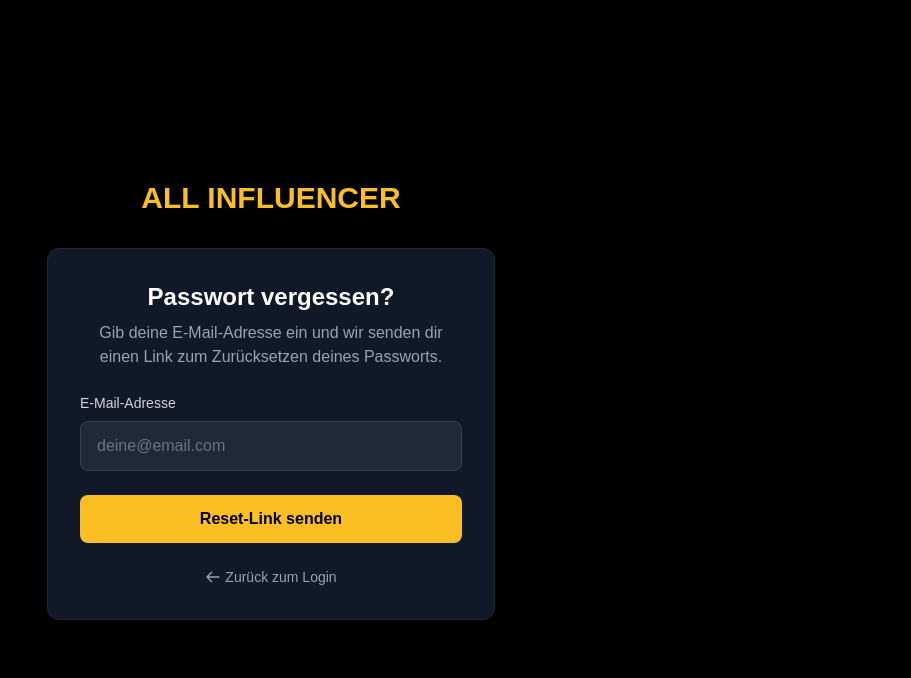
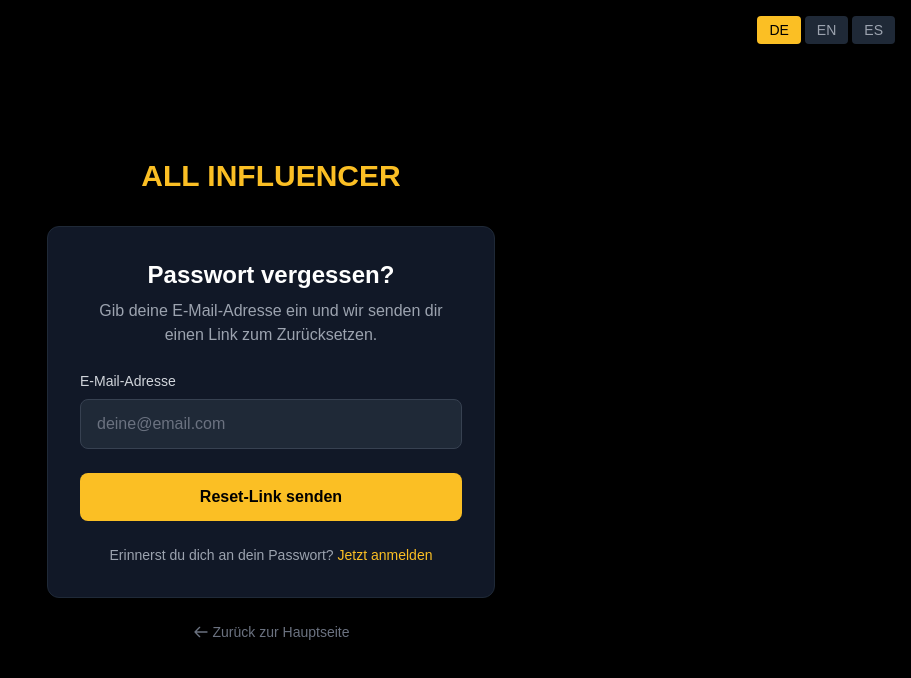
Before and after one commit to JulienW26/all-influencer, a Next.js app: page /forgot-password in a window 1280 px wide. Shown: the top 678 px of the page, without its empty margins (369-1280 px from the left). Built offline with nearby package versions, Linux system fonts and the light colour scheme.

Commit message:
Update forgot-password.js

```diff
--- a/pages/forgot-password.js
+++ b/pages/forgot-password.js
@@ -2,11 +2,63 @@ import { useState } from 'react';
 import Head from 'next/head';
 import Link from 'next/link';
 
+// Übersetzungen
+const translations = {
+  de: {
+    pageTitle: 'Passwort vergessen | ALL INFLUENCER',
+    title: 'Passwort vergessen?',
+    subtitle: 'Gib deine E-Mail-Adresse ein und wir senden dir einen Link zum Zurücksetzen.',
+    emailLabel: 'E-Mail-Adresse',
+    emailPlaceholder: 'deine@email.com',
+    submitButton: 'Reset-Link senden',
+    submitting: 'Wird gesendet...',
+    successTitle: 'E-Mail gesendet!',
+    successMessage: 'Falls ein Account mit dieser E-Mail existiert, erhältst du in Kürze einen Link zum Zurücksetzen deines Passworts.',
+    backToLogin: 'Zurück zum Login',
+    backToHome: 'Zurück zur Hauptseite',
+    rememberPassword: 'Erinnerst du dich an dein Passwort?',
+    loginNow: 'Jetzt anmelden'
+  },
+  en: {
+    pageTitle: 'Forgot Password | ALL INFLUENCER',
+    title: 'Forgot your password?',
+    subtitle: 'Enter your email address and we will send you a reset link.',
+    emailLabel: 'Email Address',
+    emailPlaceholder: 'your@email.com',
+    submitButton: 'Send Reset Link',
+    submitting: 'Sending...',
+    successTitle: 'Email sent!',
+    successMessage: 'If an account with this email exists, you will receive a password reset link shortly.',
+    backToLogin: 'Back to Login',
+    backToHome: 'Back to homepage',
+    rememberPassword: 'Remember your password?',
+    loginNow: 'Sign in now'
+  },
+  es: {
+    pageTitle: 'Olvidé mi contraseña | ALL INFLUENCER',
+    title: '¿Olvidaste tu contraseña?',
+    subtitle: 'Ingresa tu correo electrónico y te enviaremos un enlace para restablecerla.',
+    emailLabel: 'Correo electrónico',
+    emailPlaceholder: 'tu@email.com',
+    submitButton: 'Enviar enlace',
+    submitting: 'Enviando...',
+    successTitle: '¡Correo enviado!',
+    successMessage: 'Si existe una cuenta con este correo, recibirás un enlace para restablecer tu contraseña.',
+    backToLogin: 'Volver al login',
+    backToHome: 'Volver al inicio',
+    rememberPassword: '¿Recuerdas tu contraseña?',
+    loginNow: 'Iniciar sesión'
+  }
+};
+
 export default function ForgotPassword() {
+  const [lang, setLang] = useState('de');
+  const t = translations[lang];
+
   const [email, setEmail] = useState('');
   const [loading, setLoading] = useState(false);
-  const [sent, setSent] = useState(false);
   const [error, setError] = useState('');
+  const [success, setSuccess] = useState(false);
 
   const handleSubmit = async (e) => {
     e.preventDefault();
@@ -20,15 +72,11 @@ export default function ForgotPassword() {
         body: JSON.stringify({ email })
       });
 
-      const data = await res.json();
-
-      if (!res.ok) {
-        throw new Error(data.error || 'Fehler beim Senden');
-      }
-
-      setSent(true);
+      // Immer Erfolg anzeigen (aus Sicherheitsgründen - wie in der API)
+      setSuccess(true);
     } catch (err) {
-      setError(err.message);
+      // Auch bei Fehler Erfolg zeigen (Sicherheit)
+      setSuccess(true);
     } finally {
       setLoading(false);
     }
@@ -37,10 +85,27 @@ export default function ForgotPassword() {
   return (
     <>
       <Head>
-        <title>Passwort vergessen | ALL INFLUENCER</title>
+        <title>{t.pageTitle}</title>
       </Head>
 
       <div className="min-h-screen bg-black flex flex-col items-center justify-center p-4">
+        {/* Language Switcher */}
+        <div className="absolute top-4 right-4 flex gap-1">
+          {['DE', 'EN', 'ES'].map((l) => (
+            <button
+              key={l}
+              onClick={() => setLang(l.toLowerCase())}
+              className={`px-3 py-1 text-sm rounded transition-colors ${
+                lang === l.toLowerCase()
+                  ? 'bg-amber-400 text-black font-medium'
+                  : 'bg-gray-800 text-gray-400 hover:text-white'
+              }`}
+            >
+              {l}
+            </button>
+          ))}
+        </div>
+
         {/* Logo */}
         <Link href="/" className="mb-8">
           <h1 className="text-3xl font-bold text-amber-400">ALL INFLUENCER</h1>
@@ -48,16 +113,34 @@ export default function ForgotPassword() {
 
         {/* Card */}
         <div className="w-full max-w-md bg-gray-900 rounded-xl border border-gray-800 p-6 md:p-8">
-          {!sent ? (
+          {success ? (
+            // Erfolgsanzeige
+            <div className="text-center">
+              <div className="w-16 h-16 bg-green-500/20 rounded-full flex items-center justify-center mx-auto mb-4">
+                <svg className="w-8 h-8 text-green-500" fill="none" stroke="currentColor" viewBox="0 0 24 24">
+                  <path strokeLinecap="round" strokeLinejoin="round" strokeWidth={2} d="M5 13l4 4L19 7" />
+                </svg>
+              </div>
+              <h2 className="text-2xl font-bold text-white mb-2">{t.successTitle}</h2>
+              <p className="text-gray-400 mb-6">{t.successMessage}</p>
+              <Link
+                href="/portal/login"
+                className="inline-block py-3 px-6 bg-amber-400 text-black font-semibold rounded-lg hover:bg-amber-500 transition-colors"
+              >
+                {t.backToLogin}
+              </Link>
+            </div>
+          ) : (
+            // Formular
             <>
               <h2 className="text-2xl font-bold text-white text-center mb-2">
-                Passwort vergessen?
+                {t.title}
               </h2>
               <p className="text-gray-400 text-center mb-6">
-                Gib deine E-Mail-Adresse ein und wir senden dir einen Link zum Zurücksetzen deines Passworts.
+                {t.subtitle}
               </p>
 
-              {/* Error Message */}
+              {/* Error */}
               {error && (
                 <div className="mb-4 p-3 bg-red-500/20 border border-red-500/50 rounded-lg text-red-400 text-sm">
                   {error}
@@ -67,7 +150,7 @@ export default function ForgotPassword() {
               <form onSubmit={handleSubmit}>
                 <div className="mb-6">
                   <label htmlFor="email" className="block text-sm font-medium text-gray-300 mb-2">
-                    E-Mail-Adresse
+                    {t.emailLabel}
                   </label>
                   <input
                     type="email"
@@ -76,7 +159,7 @@ export default function ForgotPassword() {
                     onChange={(e) => setEmail(e.target.value)}
                     required
                     className="w-full px-4 py-3 bg-gray-800 border border-gray-700 rounded-lg text-white placeholder-gray-500 focus:outline-none focus:ring-2 focus:ring-amber-400 focus:border-transparent"
-                    placeholder="deine@email.com"
+                    placeholder={t.emailPlaceholder}
                   />
                 </div>
 
@@ -85,48 +168,40 @@ export default function ForgotPassword() {
                   disabled={loading}
                   className="w-full py-3 px-4 bg-amber-400 text-black font-semibold rounded-lg hover:bg-amber-500 focus:outline-none focus:ring-2 focus:ring-amber-400 focus:ring-offset-2 focus:ring-offset-gray-900 disabled:opacity-50 disabled:cursor-not-allowed transition-colors"
                 >
-                  {loading ? 'Wird gesendet...' : 'Reset-Link senden'}
+                  {loading ? (
+                    <span className="flex items-center justify-center">
+                      <svg className="animate-spin -ml-1 mr-2 h-5 w-5" fill="none" viewBox="0 0 24 24">
+                        <circle className="opacity-25" cx="12" cy="12" r="10" stroke="currentColor" strokeWidth="4"></circle>
+                        <path className="opacity-75" fill="currentColor" d="M4 12a8 8 0 018-8V0C5.373 0 0 5.373 0 12h4zm2 5.291A7.962 7.962 0 014 12H0c0 3.042 1.135 5.824 3 7.938l3-2.647z"></path>
+                      </svg>
+                      {t.submitting}
+                    </span>
+                  ) : (
+                    t.submitButton
+                  )}
                 </button>
               </form>
+
+              <div className="mt-6 text-center text-sm text-gray-400">
+                {t.rememberPassword}{' '}
+                <Link href="/portal/login" className="text-amber-400 hover:text-amber-300">
+                  {t.loginNow}
+                </Link>
+              </div>
             </>
-          ) : (
-            <div className="text-center py-6">
-              <div className="w-16 h-16 bg-green-500/20 rounded-full flex items-center justify-center mx-auto mb-4">
-                <svg className="w-8 h-8 text-green-500" fill="none" stroke="currentColor" viewBox="0 0 24 24">
-                  <path strokeLinecap="round" strokeLinejoin="round" strokeWidth={2} d="M3 8l7.89 5.26a2 2 0 002.22 0L21 8M5 19h14a2 2 0 002-2V7a2 2 0 00-2-2H5a2 2 0 00-2 2v10a2 2 0 002 2z" />
-                </svg>
+          )}
         </div>
-              <h2 className="text-2xl font-bold text-white mb-2">
-                E-Mail gesendet!
-              </h2>
-              <p className="text-gray-400 mb-6">
-                Falls ein Account mit dieser E-Mail existiert, erhältst du in Kürze einen Link zum Zurücksetzen deines Passworts.
-              </p>
-              <p className="text-sm text-gray-500">
-                Keine E-Mail erhalten? Prüfe deinen Spam-Ordner oder{' '}
-                <button
-                  onClick={() => setSent(false)}
-                  className="text-amber-400 hover:text-amber-300"
-                >
-                  versuche es erneut
-                </button>
-              </p>
-            </div>
-          )}
 
-          {/* Back to Login */}
-          <div className="mt-6 text-center">
+        {/* Back to Homepage */}
         <Link
-              href="/portal/login"
-              className="text-sm text-gray-400 hover:text-gray-300 flex items-center justify-center"
+          href="/"
+          className="mt-6 text-sm text-gray-500 hover:text-gray-300 flex items-center"
         >
           <svg className="w-4 h-4 mr-1" fill="none" stroke="currentColor" viewBox="0 0 24 24">
             <path strokeLinecap="round" strokeLinejoin="round" strokeWidth={2} d="M10 19l-7-7m0 0l7-7m-7 7h18" />
           </svg>
-              Zurück zum Login
+          {t.backToHome}
         </Link>
-          </div>
-        </div>
       </div>
     </>
   );
```
Lines whose indentation alone changed are shown as unchanged.
